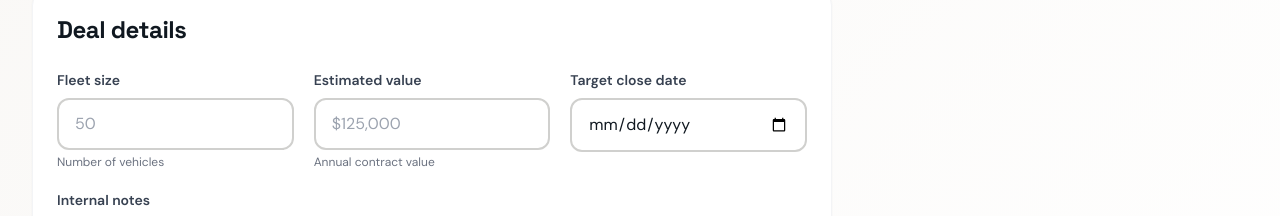
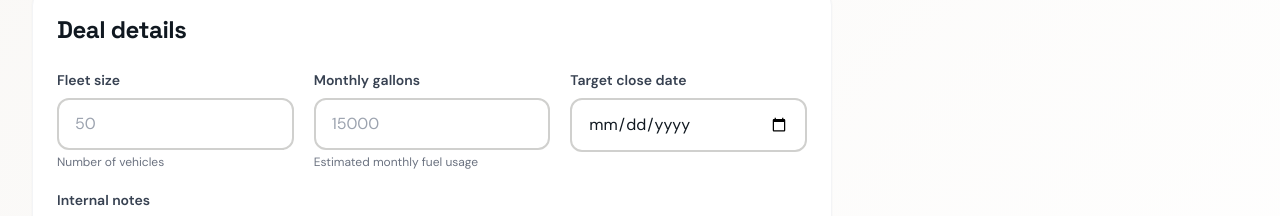
Before and after one commit to jerden33/ck-proposal-builder, a Next.js app: page / in a window 1280 px wide. Shown: the part 1040-1256 px from the top of the page. Built offline with nearby package versions, Linux system fonts and the light colour scheme.

Commit message:
Change estimated value input to monthly gallons

```diff
--- a/components/OpportunityStep.tsx
+++ b/components/OpportunityStep.tsx
@@ -133,15 +133,15 @@ export function OpportunityStep({ data, products, updateOpportunity, toggleProdu
           </div>
 
           <div>
-            <label className="input-label">Estimated value</label>
+            <label className="input-label">Monthly gallons</label>
             <input
-              type="text"
-              value={data.estimatedValue}
-              onChange={(e) => updateOpportunity('estimatedValue', e.target.value)}
-              placeholder="$125,000"
+              type="number"
+              value={data.monthlyGallons}
+              onChange={(e) => updateOpportunity('monthlyGallons', e.target.value)}
+              placeholder="15000"
               className="input-field"
             />
-            <p className="text-xs text-gray-500 mt-1">Annual contract value</p>
+            <p className="text-xs text-gray-500 mt-1">Estimated monthly fuel usage</p>
           </div>
 
           <div>
```
